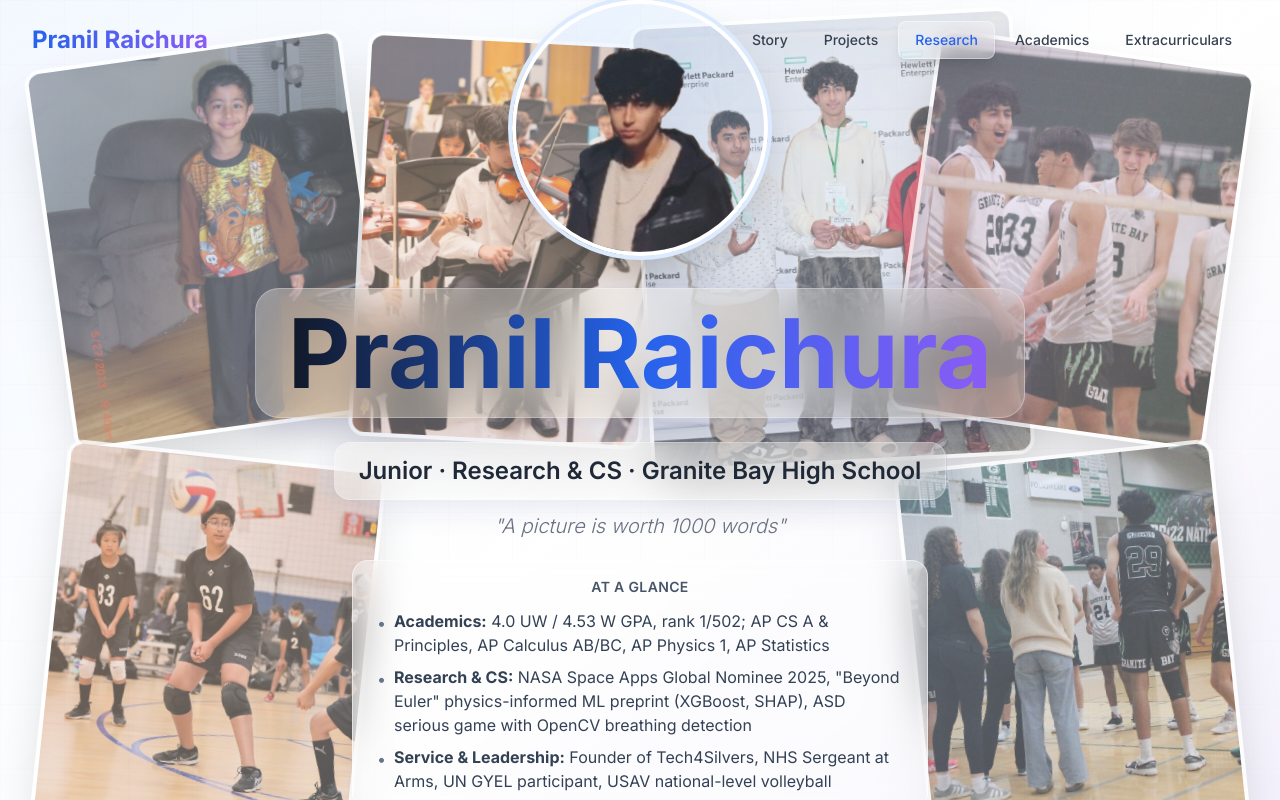
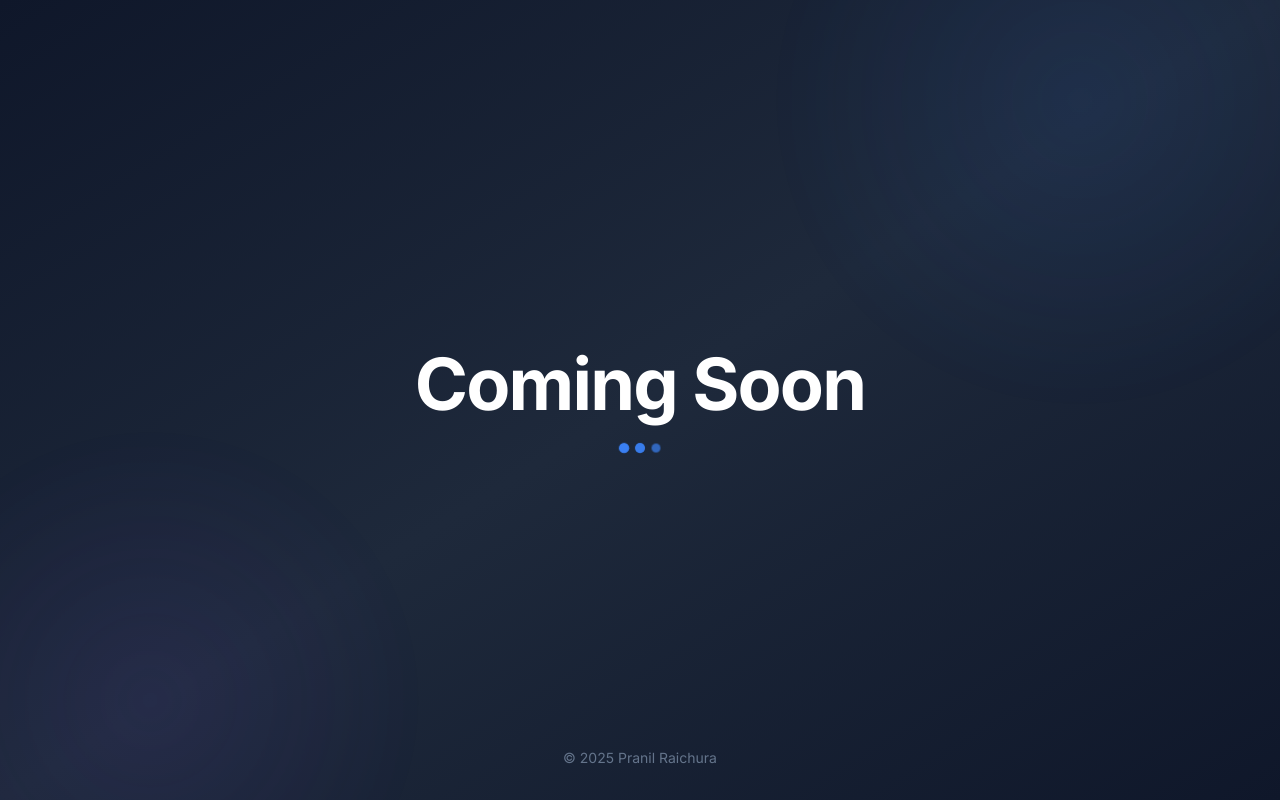
Before and after one commit to sparkyluvscode/Pranil-Raichura, a Next.js app: page / in a window 1280 px wide. Shown: the top 800 px of the page. Built offline with nearby package versions, Linux system fonts and the light colour scheme.

Commit message:
Add coming soon page, move portfolio to /me route

```diff
--- /dev/null
+++ b/app/me/page.tsx
@@ -0,0 +1,23 @@
+import Hero from "@/components/Hero";
+import Navigation from "@/components/Navigation";
+import StorySection from "@/components/StorySection";
+import Portfolio from "@/components/Portfolio";
+import ResearchProjects from "@/components/ResearchProjects";
+import AcademicAchievements from "@/components/AcademicAchievements";
+import Extracurriculars from "@/components/Extracurriculars";
+import BackToTop from "@/components/BackToTop";
+
+export default function MePage() {
+    return (
+        <main className="min-h-screen">
+            <Navigation />
+            <Hero />
+            <StorySection />
+            <Portfolio />
+            <ResearchProjects />
+            <AcademicAchievements />
+            <Extracurriculars />
+            <BackToTop />
+        </main>
+    );
+}
--- a/app/page.tsx
+++ b/app/page.tsx
@@ -1,23 +1,100 @@
-import Hero from "@/components/Hero";
-import Navigation from "@/components/Navigation";
-import StorySection from "@/components/StorySection";
-import Portfolio from "@/components/Portfolio";
-import ResearchProjects from "@/components/ResearchProjects";
-import AcademicAchievements from "@/components/AcademicAchievements";
-import Extracurriculars from "@/components/Extracurriculars";
-import BackToTop from "@/components/BackToTop";
+"use client";
 
-export default function Home() {
+import { motion } from "framer-motion";
+
+export default function ComingSoon() {
     return (
-        <main className="min-h-screen">
-            <Navigation />
-            <Hero />
-            <StorySection />
-            <Portfolio />
-            <ResearchProjects />
-            <AcademicAchievements />
-            <Extracurriculars />
-            <BackToTop />
+        <main className="min-h-screen flex flex-col items-center justify-center relative overflow-hidden bg-gradient-to-br from-slate-900 via-slate-800 to-slate-900">
+            {/* Subtle animated background gradient orbs */}
+            <div className="absolute inset-0 overflow-hidden pointer-events-none">
+                <motion.div
+                    className="absolute w-[600px] h-[600px] rounded-full opacity-20"
+                    style={{
+                        background: "radial-gradient(circle, rgba(59, 130, 246, 0.4) 0%, transparent 70%)",
+                        top: "-200px",
+                        right: "-100px",
+                    }}
+                    animate={{
+                        scale: [1, 1.1, 1],
+                        opacity: [0.15, 0.25, 0.15],
+                    }}
+                    transition={{
+                        duration: 8,
+                        repeat: Infinity,
+                        ease: "easeInOut",
+                    }}
+                />
+                <motion.div
+                    className="absolute w-[500px] h-[500px] rounded-full opacity-20"
+                    style={{
+                        background: "radial-gradient(circle, rgba(139, 92, 246, 0.4) 0%, transparent 70%)",
+                        bottom: "-150px",
+                        left: "-100px",
+                    }}
+                    animate={{
+                        scale: [1, 1.15, 1],
+                        opacity: [0.1, 0.2, 0.1],
+                    }}
+                    transition={{
+                        duration: 10,
+                        repeat: Infinity,
+                        ease: "easeInOut",
+                    }}
+                />
+            </div>
+
+            {/* Content */}
+            <motion.div
+                className="relative z-10 text-center px-6"
+                initial={{ opacity: 0, y: 20 }}
+                animate={{ opacity: 1, y: 0 }}
+                transition={{ duration: 0.8, ease: "easeOut" }}
+            >
+                {/* Main heading */}
+                <motion.h1
+                    className="text-5xl md:text-7xl font-bold text-white mb-6 tracking-tight"
+                    initial={{ opacity: 0, y: 30 }}
+                    animate={{ opacity: 1, y: 0 }}
+                    transition={{ duration: 0.8, delay: 0.2 }}
+                >
+                    Coming Soon
+                </motion.h1>
+
+                {/* Animated loading dots */}
+                <motion.div
+                    className="flex items-center justify-center gap-2"
+                    initial={{ opacity: 0 }}
+                    animate={{ opacity: 1 }}
+                    transition={{ duration: 0.6, delay: 0.6 }}
+                >
+                    {[0, 1, 2].map((i) => (
+                        <motion.div
+                            key={i}
+                            className="w-2 h-2 rounded-full bg-blue-500"
+                            animate={{
+                                scale: [1, 1.3, 1],
+                                opacity: [0.5, 1, 0.5],
+                            }}
+                            transition={{
+                                duration: 1.2,
+                                repeat: Infinity,
+                                delay: i * 0.2,
+                                ease: "easeInOut",
+                            }}
+                        />
+                    ))}
+                </motion.div>
+            </motion.div>
+
+            {/* Footer text */}
+            <motion.p
+                className="absolute bottom-8 text-sm text-slate-500"
+                initial={{ opacity: 0 }}
+                animate={{ opacity: 1 }}
+                transition={{ duration: 0.8, delay: 0.8 }}
+            >
+                © 2025 Pranil Raichura
+            </motion.p>
         </main>
     );
 }
```
